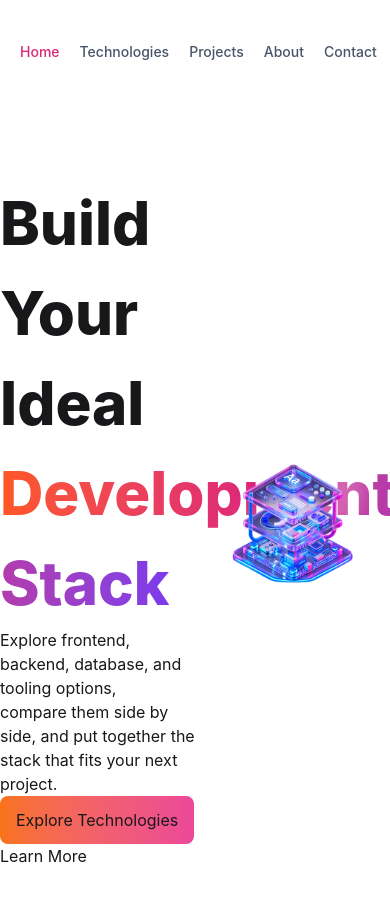
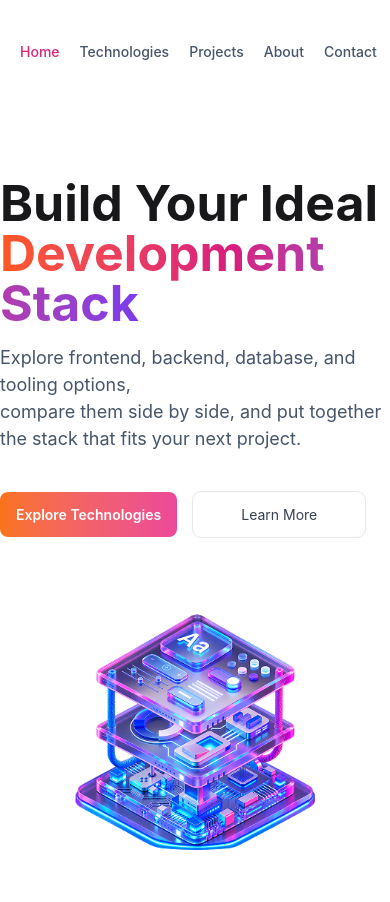
Before and after one commit to muztahid2102232/b14-a5-DevStack, a React (Vite) app: page / in a window 390 px wide. Shown: the top 902 px of the page. Before the commit the page ends 868 px from the top, so only its background shows below. Built offline with nearby package versions, Linux system fonts and the light colour scheme.

Commit message:
completed hero section without responsiveness

```diff
--- a/src/Components/Hero.tsx
+++ b/src/Components/Hero.tsx
@@ -1,23 +1,33 @@
-import banner from '../assets/banner-stack.png';
+import banner from "../assets/banner-stack.png";
 const Hero = () => {
   return (
-      <section className="grid grid-cols-2 items-center container mx-auto mt-24 ">
-        <div>
-          <h1 className="font-extrabold text-[60px]">
+    <section className="lg:grid grid-cols-2 items-center container mx-auto pt-24 mb-28  ">
+      <div className="flex flex-col gap-4">
+        <div className="">
+          <h1 className="font-bold text-[50px] leading-none">
             Build Your Ideal <br />
             <span className="bg-linear-to-r from-[#FF5722] via-[#D81B7E] to-[#7C3AED] bg-clip-text text-transparent">
               Development Stack
             </span>
           </h1>
-          <p>
+        </div>
+
+        <div className="">
+          <p className="text-[18px] text-[#475569] mb-6">
             Explore frontend, backend, database, and tooling options,
             <br /> compare them side by side, and put together the stack that
             fits your next project.
           </p>
-          <button className="bg-linear-to-r from-[#F97316] to-[#EC4899] rounded-lg px-4 py-3">
+        </div>
+
+        <div className="flex gap-4">
+          <button className="bg-linear-to-r from-[#F97316] to-[#EC4899] rounded-lg px-4 py-3 text-white text-[14px] font-semibold cursor-pointer">
             Explore Technologies
           </button>
-          <button>Learn More</button>
+          <button className="text-[#374151] px-12 py-3 rounded-lg outline outline-[#E5E7EB] text-[14px] cursor-pointer">
+            Learn More
+          </button>
+        </div>
       </div>
       <div>
         <img src={banner} alt="banner-pic" />
--- a/src/Components/Nav.tsx
+++ b/src/Components/Nav.tsx
@@ -2,7 +2,7 @@ import logo from "../assets/logo-text.png";
 
 const Nav = () => {
   return (
-    <nav className="flex gap-5 items-center justify-between mt-5 container mx-auto sticky top-0  bg-white ">
+    <nav className="flex gap-5 items-center justify-between pt-5 mx-auto sticky top-0  bg-white container">
       <div>
         <img src={logo} alt="logo-with-text" />
       </div>
@@ -26,8 +26,8 @@ const Nav = () => {
         </ul>
       </div>
       <div className="text-[14px] font-medium flex gap-5 items-center justify-center">
-        <button className="text-[#334155]">Sign In</button>
-        <button className="bg-[#D91B7E] rounded-full text-white px-5 py-2.5">
+        <button className="text-[#334155] cursor-pointer">Sign In</button>
+        <button className="bg-[#D91B7E] rounded-full text-white px-5 py-2.5 cursor-pointer">
           Sign Up
         </button>
       </div>
@@ -36,3 +36,39 @@ const Nav = () => {
 };
 
 export default Nav;
+
+<nav className="sticky top-0 z-50">
+  <div className="grid grid-cols-3 items-center px-4 py-4 md:flex md:justify-between">
+    <div className="flex justify-start">
+      <button className="md:hidden">☰</button>
+
+      <a href="#" className="hidden md:block">
+        MyLogo
+      </a>
+    </div>
+
+    <div className="flex justify-center md:hidden">
+      <a href="#">MyLogo</a>
+    </div>
+
+    <ul className="hidden items-center gap-8 md:flex">
+      <li>
+        <a href="#">Home</a>
+      </li>
+      <li>
+        <a href="#">Contact</a>
+      </li>
+      <li>
+        <a href="#">Projects</a>
+      </li>
+      <li>
+        <a href="#">About</a>
+      </li>
+    </ul>
+
+    <div className="flex justify-end gap-2">
+      <button>Login</button>
+      <button>Sign Up</button>
+    </div>
+  </div>
+</nav>;
```
Lines whose indentation alone changed are shown as unchanged.
